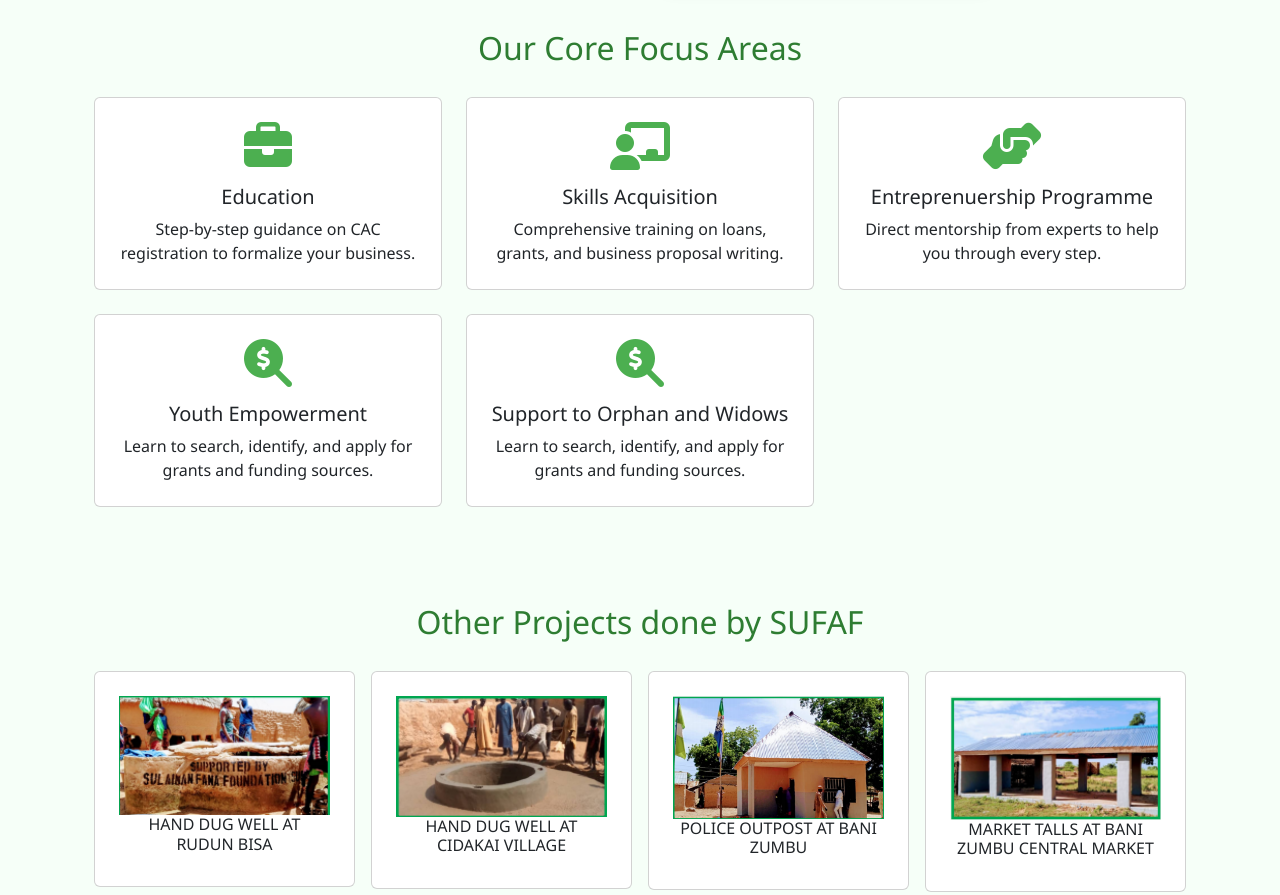
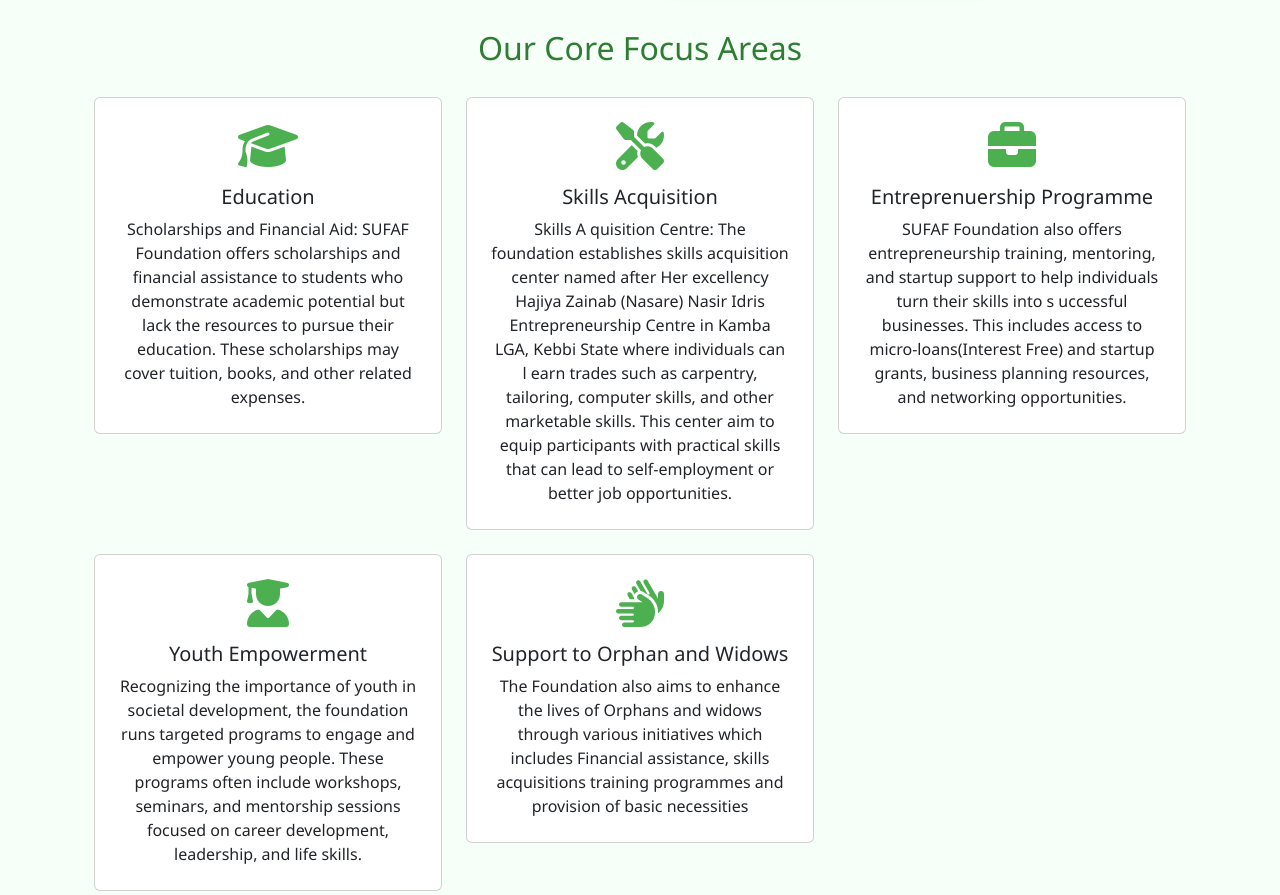
Before and after one commit to isahlabbo/sufaf, a plain HTML site: page index.html in a window 1280 px wide. Shown: the part 940-1835 px from the top of the page. Drawn offline with nearby package versions, Linux system fonts and the light colour scheme.

Commit message:
modify core focus area content

```diff
--- a/index.html
+++ b/index.html
@@ -92,37 +92,49 @@
     <div class="row g-4">
       <div class="col-md-4">
         <div class="card p-4 text-center">
-          <i class="fas fa-briefcase icon"></i>
+          <i class="fas fa-graduation-cap icon"></i>
           <h5 class="card-title">Education</h5>
-          <p class="card-text">Step-by-step guidance on CAC registration to formalize your business.</p>
+          <p class="card-text">Scholarships  and  Financial  Aid:  SUFAF  Foundation  offers  scholarships
+            and  financial assistance to students who demonstrate academic potential but lack the resources
+            to pursue their education. These scholarships may cover tuition, books, and other related expenses.
+          </p>
         </div>
       </div>
       <div class="col-md-4">
         <div class="card p-4 text-center">
-          <i class="fas fa-chalkboard-teacher icon"></i>
+          <i class="fas fa-tools icon"></i>
           <h5 class="card-title">Skills Acquisition</h5>
-          <p class="card-text">Comprehensive training on loans, grants, and business proposal writing.</p>
+          <p class="card-text">Skills A quisition Centre: The foundation establishes skills acquisition center named after Her excellency  Hajiya  Zainab  (Nasare)  Nasir  Idris  Entrepreneurship Centre  in  Kamba  LGA, Kebbi State where individuals can l earn trades such as carpentry, tailoring, computer skills, and other marketable skills. This center aim to
+            equip participants with practical skills that can lead to self-employment or better job opportunities.</p>
         </div>
       </div>
       <div class="col-md-4">
         <div class="card p-4 text-center">
-          <i class="fas fa-hands-helping icon"></i>
+          <i class="fas fa-briefcase icon"></i>
           <h5 class="card-title">Entreprenuership Programme</h5>
-          <p class="card-text">Direct mentorship from experts to help you through every step.</p>
+          <p class="card-text">SUFAF  Foundation  also  offers  entrepreneurship  training, mentoring,
+            and startup support to help individuals turn their skills into s uccessful businesses.
+            This  includes  access  to  micro-loans(Interest  Free)  and  startup  grants,
+            business  planning resources, and networking opportunities.</p>
         </div>
       </div>
       <div class="col-md-4">
         <div class="card p-4 text-center">
-          <i class="fas fa-search-dollar icon"></i>
+          <i class="fas fa-user-graduate icon"></i>
           <h5 class="card-title">Youth Empowerment</h5>
-          <p class="card-text">Learn to search, identify, and apply for grants and funding sources.</p>
+          <p class="card-text">Recognizing  the  importance  of youth  in  societal  development,
+             the foundation runs targeted programs to engage and empower young people.
+             These programs often include workshops, seminars, and mentorship sessions focused on career
+              development, leadership, and life skills.</p>
         </div>
       </div>
       <div class="col-md-4">
         <div class="card p-4 text-center">
-          <i class="fas fa-search-dollar icon"></i>
+          <i class="fas fa-hands icon"></i>
           <h5 class="card-title">Support to Orphan and Widows</h5>
-          <p class="card-text">Learn to search, identify, and apply for grants and funding sources.</p>
+          <p class="card-text">The  Foundation  also  aims  to  enhance  the  lives  of Orphans  and  widows
+            through  various initiatives  which  includes  Financial  assistance,
+            skills  acquisitions  training  programmes  and provision of basic necessities</p>
         </div>
       </div>
     </div>
```
